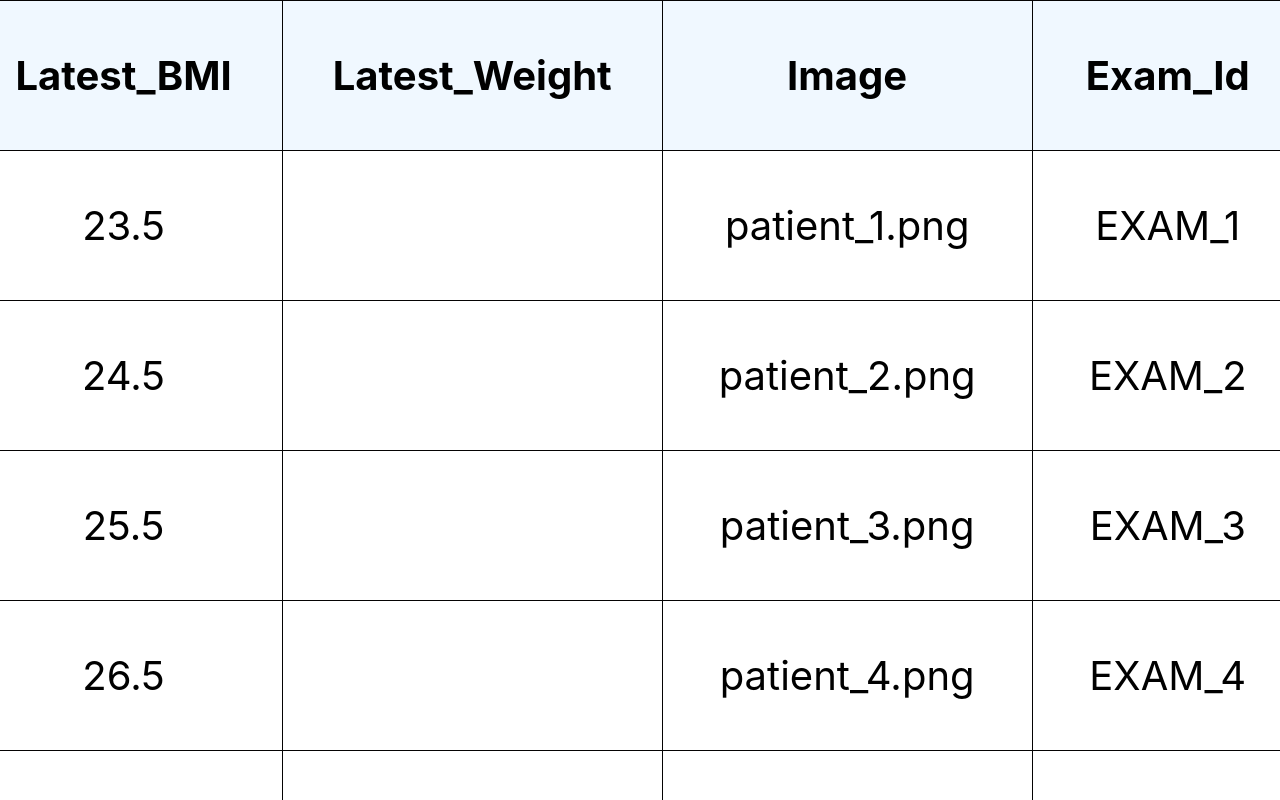
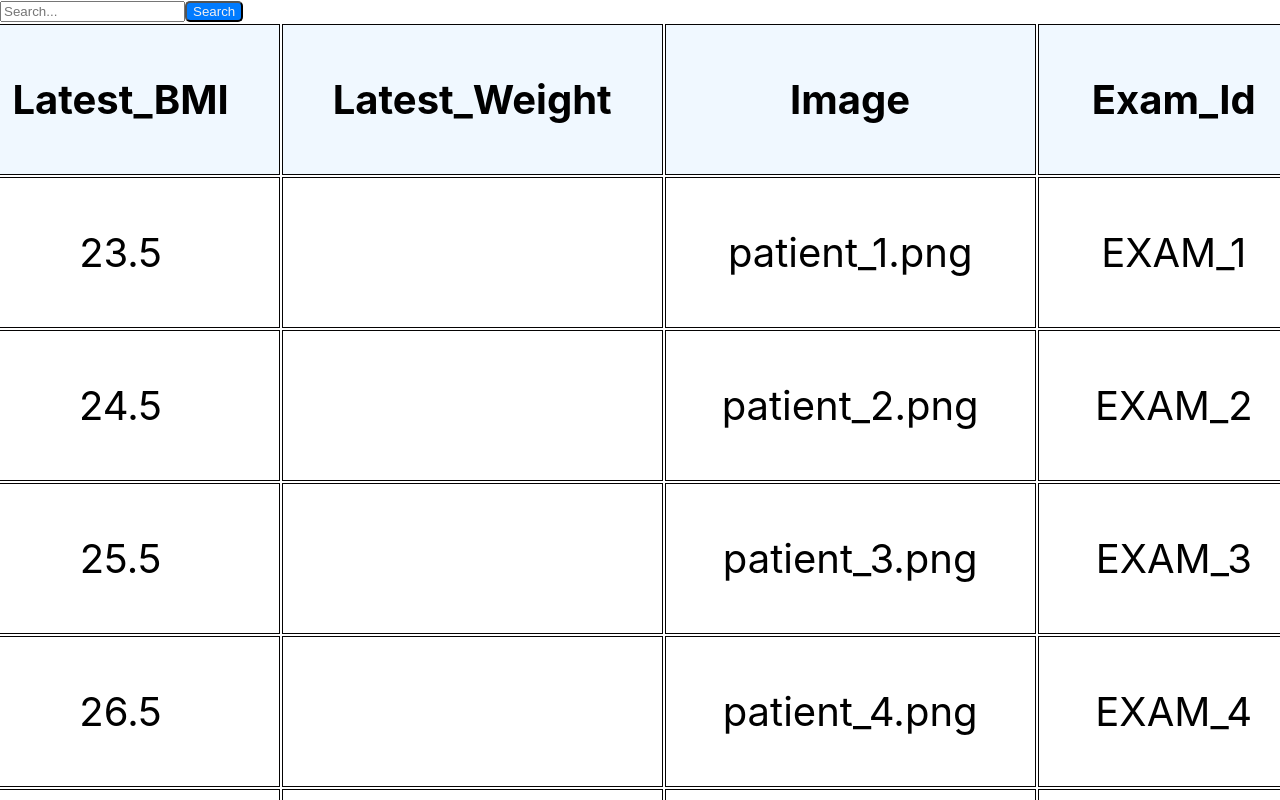
Before and after one commit to Koshin-M-Mohamed/Group-9, a React (Create React App) app in the folder client/: page / in a window 1280 px wide. Shown: the top 800 px of the page. Built offline with nearby package versions, Linux system fonts and the light colour scheme.

Commit message:
search bar added

```diff
--- a/client/src/App.css
+++ b/client/src/App.css
@@ -3,7 +3,7 @@
 }
 
 .App-header {
-  min-height: 100vh;
+  min-height: 10vh;
   display: flex;
   flex-direction: column;
   align-items: center;
@@ -11,13 +11,26 @@
   font-size: calc(5px + 2vmin);
 }
 
-table {
-  width: 90%;
+.search-btn {
+ background-color: #007bff;
+  color: #f3f0f0;
+  border-radius: 5px;
+}
+
+.search-btn:hover {
+  background-color: #0056b3;
+}
+
+
+.table {
+  width: 100%;
   margin: 1 auto;
   border-collapse: collapse;
 }
 
 th, td{
+  width: 30%;
+
   border: 1px solid #050303;
   padding: 50px;
   font-size: 40px;
--- a/client/src/App.js
+++ b/client/src/App.js
@@ -9,12 +9,19 @@ function App() {
   // display columns
   const columns = ['Patient_ID', 'Age', 'Sex', 'Zip', 'Latest_BMI', 'Latest_Weight', 'Image', 'Exam_Id', 'ICU_Admit', 'ICU_admits', 'Mortality'];
   return (
-    <div className="App">
-      <header className="App-header">
+    <>
+      <div className='search-bar-Container'>
+        <div className='searchBar'>
+          <input type="text" className="search-input" placeholder="Search..." />
+          <button className="search-btn">Search</button>
+        </div>
+      </div>
+      <div className="App">
+        <header className="App-header">
           {response && <Table data={response} cols={columns}/>}
-      </header>
-    </div>
+        </header>
+      </div>
+    </>
   );
 }
-
 export default App;
```
